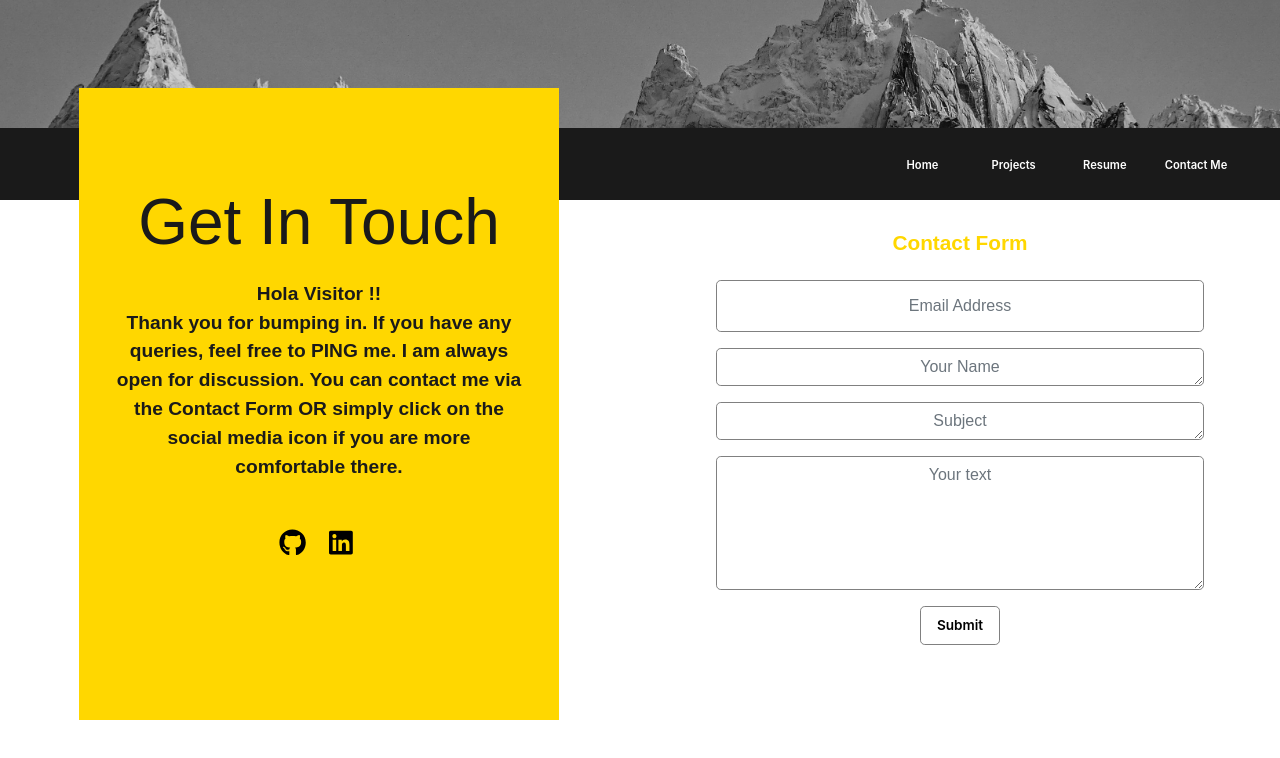
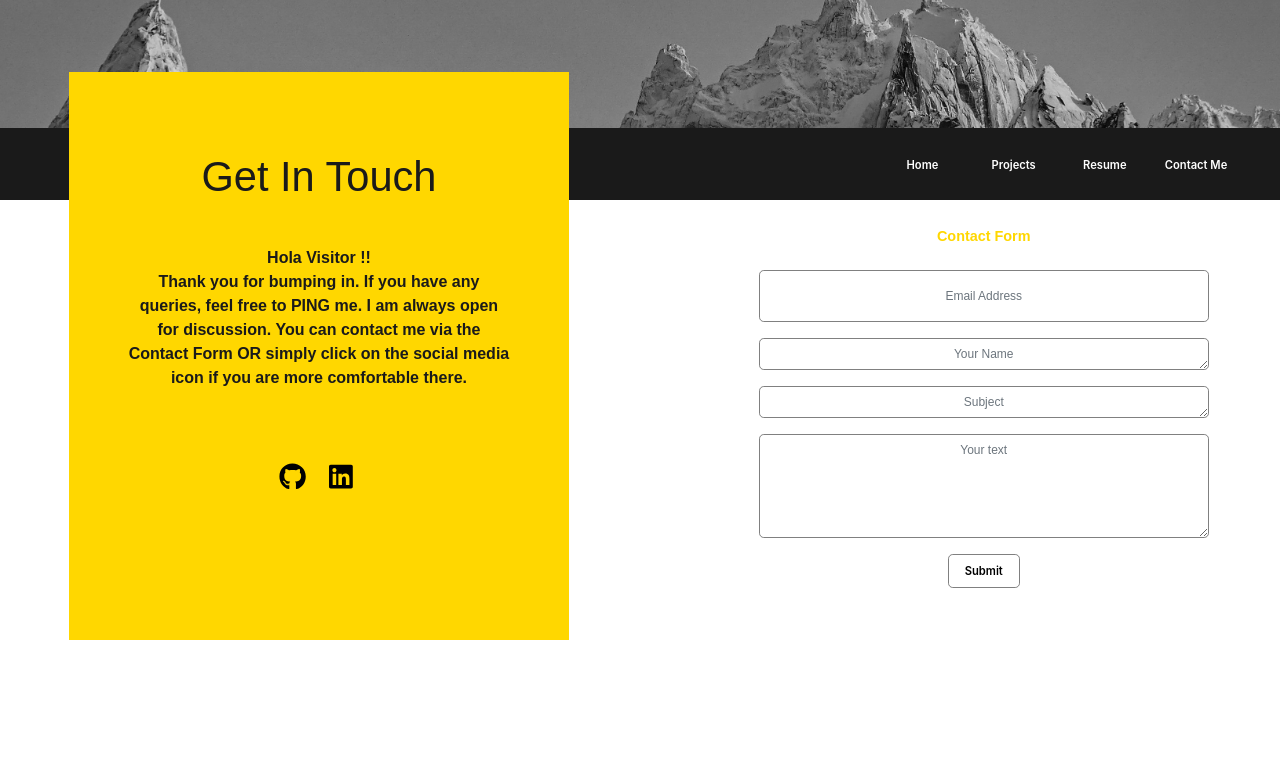
Before and after one commit to SamiraSobhani/Portfolio, a React app: page /contact in a window 1280 px wide. Built offline with nearby package versions, Linux system fonts and the light colour scheme; some packages are replaced by stand-ins of ours; a web font is replaced by a local one.

Commit message:
responisiv design for contact page desktop done

```diff
--- a/src/components/contact_left/style.css
+++ b/src/components/contact_left/style.css
@@ -1,6 +1,80 @@
 @import url("https://fonts.googleapis.com/css?family=Abel|Asap|Raleway+Dots|Raleway|Barlow|Glegoo|Julius+Sans+One|Lato|Muli|Poiret+One|Sulphur+Point|Turret+Road&display=swap");
 
+.Contact-text {
+  text-align: center;
+  color: rgb(26, 26, 26);
+}
 
+.p-heading1 {
+  margin-top: 1rem;
+  font-size: 2.3rem;
+  font-family: "Sulphur Point", sans-serif;
+}
+
+.p-heading2 {
+  font-size: 0.8rem;
+  font-weight: 600;
+  padding: 6%;
+  font-family: "Sulphur Point", sans-serif;
+}
+
+.contact-left-footer {
+  width: 100%;
+  text-align: center;
+  font-size: 1.4rem;
+}
+.contact-me {
+  background-color: gold;
+  width: 100%;
+  height: 19.5rem;
+}
+@media (min-width: 768px) {
+  .Contact-text {
+    text-align: center;
+    color: rgb(26, 26, 26);
+    margin-top: 4rem;
+  }
+
+  .p-heading1 {
+    font-size: 2.3rem;
+    font-family: "Sulphur Point", sans-serif;
+  }
+
+  .p-heading2 {
+    font-size: 0.9rem;
+    font-weight: 600;
+    padding: 8%;
+    font-family: "Sulphur Point", sans-serif;
+  }
+
+  .contact-left-footer {
+    width: 100%;
+    text-align: center;
+    font-size: 1.7rem;
+  }
+  .contact-me {
+    background-color: gold;
+    width: 39%;
+    height: 35.5rem;
+    margin-left: 1%;
+    position: absolute;
+    top: 4.5rem;
+  }
+}
+
+@media (min-width: 1100px) {
+  .contact-me {
+    margin-left: 4%;
+  }
+  .p-heading1 {
+    font-size: 2.6rem;
+  }
+  .p-heading2 {
+    font-size: 1rem;
+  }
+
+}
+@media (min-width: 1440px) {
   .Contact-text {
     text-align: center;
     color: rgb(26, 26, 26);
@@ -8,12 +82,12 @@
   }
 
   .p-heading1 {
-  font-size: 4rem;
+    font-size: 3rem;
     font-family: "Sulphur Point", sans-serif;
   }
 
   .p-heading2 {
-  font-size: 1.2rem;
+    font-size: 1.1rem;
     font-weight: 600;
     padding: 2.5%;
     font-family: "Sulphur Point", sans-serif;
@@ -26,9 +100,10 @@
   }
   .contact-me {
     background-color: gold;
-  width: 75%;
+    width: 45%;
     height: 39.5rem;
-  margin-left: 4rem;
+    margin-left: 1%;
     position: absolute;
-  top: -24.5rem;
+    top: 5rem;
   }
+}
--- a/src/components/email_form/style.css
+++ b/src/components/email_form/style.css
@@ -9,7 +9,7 @@
 }
 
 .contact-form-header {
-  font-size: 1.3rem;
+  font-size: 0.9rem;
   font-weight: 600;
   padding: 1%;
   font-family: "Sulphur Point", sans-serif;
@@ -22,7 +22,7 @@
 
 .contact_input_text {
   font-family: "Sulphur Point", sans-serif;
-  font-size: 1rem;
+  font-size: 0.75rem;
   border-radius: 0.3rem;
   text-align: center;
   background: transparent;
@@ -46,8 +46,20 @@
   color: rgb(230, 200, 154);
 }
 .contact-email-text-btn {
-  font-size: 0.85rem;
+  font-size: 0.7rem;
   font-weight: 600;
   color: black;
   border-color: gray;
 }
+
+@media (min-width:768){
+  .contact-form-header {
+    font-size: 1.3rem;
+  }
+  .contact_input_text {
+    font-size: 1rem;
+  }
+  .contact-email-text-btn {
+    font-size: 0.85rem;
+  }
+}
--- a/src/pages/contact/index.js
+++ b/src/pages/contact/index.js
@@ -1,6 +1,6 @@
 import React from "react";
 import "../contact/style.css";
-import { Container, Row, Col } from "react-bootstrap";
+import { Container } from "react-bootstrap";
 import ContactLeft from "../../components/contact_left";
 import EmailForm from "../../components/email_form";
 import { Helmet } from "react-helmet";
@@ -18,15 +18,14 @@ class Contact extends React.Component {
           />
         </Helmet>
         <Container className="Contact-header" fluid={true}>
-          <Row className="Contact-main">
-            <Col xl={6} className="Contact-left">
+          <div className="Contact-main">
+            <div className="Contact-left">
               <ContactLeft />
-            </Col>
-            <Col xl={6} className="Contact-right">
+            </div>
+            <div className="Contact-right">
               <EmailForm />
-            </Col>
-          </Row>
-          <Row className="Contact-footer"></Row>
+            </div>
+          </div>
         </Container>
       </div>
     );
--- a/src/pages/contact/style.css
+++ b/src/pages/contact/style.css
@@ -6,6 +6,9 @@
 
 .Contact-main {
   height: 70vh;
+  display: flex;
+  flex-direction: column;
+  justify-content: space-between;
 }
 .form-group {
   color: rgb(230, 200, 154);
@@ -26,3 +29,65 @@
 .Contact-footer {
   min-height: 5vh;
 }
+@media (min-width: 768px) {
+  .Contact-header {
+    background-color: white;
+    color: rgb(230, 200, 154);
+    height: 70vh;
+  }
+
+  .Contact-main {
+    height: 69vh;
+    display: flex;
+    flex-direction: row;
+    justify-content: space-between;
+  }
+  .form-group {
+    color: rgb(230, 200, 154);
+  }
+
+  .Contact-left {
+    display: flex;
+    flex-direction: column;
+    margin: 0.2rem 0 0 0.2rem;
+    width: 40%;
+  }
+
+  .Contact-right {
+    margin-top: 1.3rem;
+    width: 45%;
+  }
+
+  .Contact-footer {
+    min-height: 5vh;
+  }
+}
+@media (min-width: 1440px) {
+  .Contact-header {
+    background-color: white;
+    color: rgb(230, 200, 154);
+    height: 75vh;
+  }
+
+  .Contact-main {
+    height: 70vh;
+  }
+  .form-group {
+    color: rgb(230, 200, 154);
+  }
+
+  .Contact-left {
+    display: flex;
+    flex-direction: column;
+
+    margin: auto;
+  }
+
+  .Contact-right {
+    margin-top: 1.3rem;
+  }
+
+  .Contact-footer {
+    min-height: 5vh;
+  }
+}
```
Lines whose indentation alone changed are shown as unchanged.
